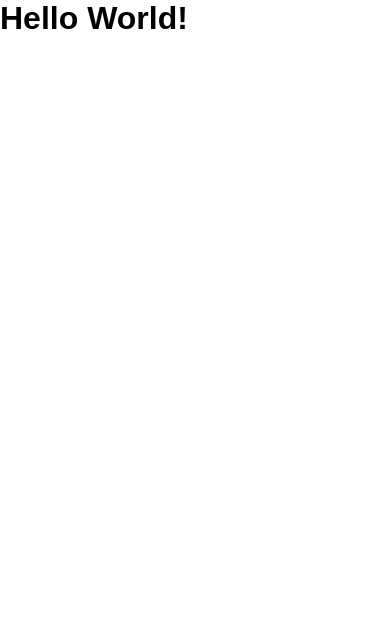
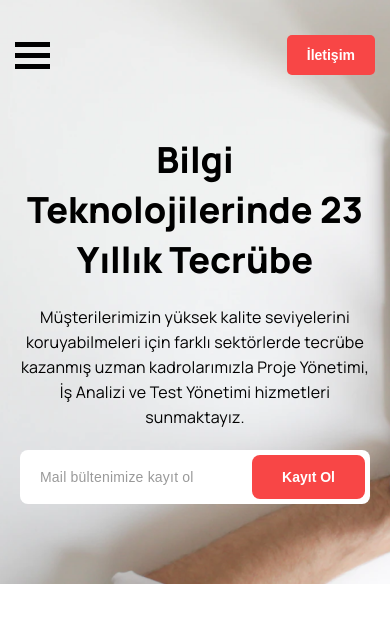
Before and after one commit to juratdev/bilgi-project, a plain HTML site: page index.html in a window 390 px wide. Drawn offline with Linux system fonts and the light colour scheme.

Commit message:
added header and entrance parts to the project

```diff
--- a/index.html
+++ b/index.html
@@ -7,10 +7,45 @@
   <title>Bilgi</title>
   <link rel="icon" href="./images/./icon/icon.svg">
   <link rel="stylesheet" href="./styles/main.css">
+  <script src="./js/main.js" defer></script>
 </head>
 
 <body>
-  <h1>Hello World!</h1>
+  <div class="wrapper">
+    <!-- header start -->
+    <header class="header">
+      <div class="container">
+        <nav class="header-navbar">
+          <ul class="header-navbar__menu">
+            <li><a href="#">Çözüm ve Hizmetler</a></li>
+            <li><a href="#">Ürünler</a></li>
+            <li><a href="#">Teknolojiler</a></li>
+            <li><a href="#">İnsan Kaynakları</a></li>
+            <li><a href="#">Kurumsal</a></li>
+          </ul>
+          <button class="hamburger">
+            <div class="bar"></div>
+          </button>
+          <div class="buttons">
+            <button class="btn">İletişim</button>
+          </div>
+        </nav>
+        <div class="header-title">
+          <h1>Bilgi Teknolojilerinde
+            23 Yıllık Tecrübe</h1>
+          <p>Müşterilerimizin yüksek kalite seviyelerini koruyabilmeleri için farklı sektörlerde tecrübe kazanmış uzman
+            kadrolarımızla Proje Yönetimi, İş Analizi ve Test Yönetimi hizmetleri sunmaktayız.</p>
+          <form action="#">
+            <input type="email" id="email" placeholder="Mail bültenimize kayıt ol" required>
+
+            <button type="submit" class="btn">Kayıt Ol</button>
+          </form>
+        </div>
+      </div>
+    </header>
+
+    <!-- header end -->
+  </div>
 </body>
 
 </html>
--- /dev/null
+++ b/styles/_header.css
@@ -0,0 +1,263 @@
+.header {
+  aspect-ratio: 1440/682;
+  /* height: 100vh; */
+  background-image: url("../images/header/bg-hero.png");
+  background-repeat: no-repeat;
+  background-position: center;
+  background-size: cover;
+}
+
+.header-navbar {
+  display: flex;
+  justify-content: end;
+  align-items: center;
+  gap: 60px;
+  padding-top: 35px;
+}
+
+.header-navbar__menu {
+  display: flex;
+  gap: 40px;
+}
+
+.header-navbar__menu li > a {
+  color: var(--secondary-color);
+  font-size: 14px;
+  font-weight: 700;
+  line-height: 20px;
+  transition: color 0.4s ease;
+}
+.header-navbar__menu li > a:hover {
+  color: var(--primary-color);
+}
+
+.hamburger {
+  position: relative;
+  display: block;
+  width: 35px;
+  cursor: pointer;
+  appearance: none;
+  background: none;
+  outline: none;
+  border: none;
+}
+
+.hamburger .bar,
+.hamburger::after,
+.hamburger::before {
+  content: "";
+  display: block;
+  width: 100%;
+  height: 5px;
+  background-color: var(--secondary-color);
+  margin: 6px 0px;
+  transition: 0.4s;
+}
+
+.header-title {
+  max-width: 665px;
+  margin-top: 100px;
+}
+
+.header-title > h1 {
+  color: var(--secondary-color);
+  font-size: 64px;
+  font-weight: 800;
+  line-height: 82px;
+}
+
+.header-title > p {
+  max-width: 650px;
+  color: var(--secondary-color);
+  font-size: 20px;
+  font-weight: 400;
+  line-height: 36px;
+  letter-spacing: 0.2px;
+  margin: 20px 0 50px;
+}
+
+.header-title form {
+  width: 500px;
+  max-width: 100%;
+  position: relative;
+}
+
+.header-title input {
+  width: 100%;
+  padding: 16px 0 16px 32px;
+  border-radius: 8px;
+  background-color: var(--secondary-light-color);
+  border: none;
+  font-size: 16px;
+  font-weight: 400;
+  line-height: 36px;
+  letter-spacing: 0.2px;
+}
+
+.header-title input::placeholder {
+  color: rgba(0, 0, 0, 0.4);
+}
+
+.header-title button {
+  position: absolute;
+  padding: 12px 35px;
+  right: 5px;
+  top: 10%;
+  height: 80%;
+  border-radius: 8px;
+}
+
+/* Media */
+
+@media only screen and (max-width: 1350px) {
+  .header-title {
+    padding-bottom: 125px;
+  }
+}
+
+@media only screen and (max-width: 1024px) {
+  .container {
+    max-width: 950px;
+  }
+  .header-navbar {
+    gap: 50px;
+  }
+
+  .header-navbar__menu {
+    gap: 20px;
+  }
+  .header-title {
+    padding-bottom: 125px;
+  }
+  .header-title > h1 {
+    max-width: 650px;
+    font-size: 56px;
+    line-height: 73.5px;
+  }
+  .header-title > p {
+    max-width: 570px;
+    font-size: 16px;
+    line-height: 28px;
+    margin: 20px 0;
+  }
+}
+
+@media only screen and (max-width: 768px) {
+  .container {
+    max-width: 720px;
+  }
+  .header-navbar {
+    gap: 40px;
+  }
+
+  .header-navbar__menu {
+    gap: 18px;
+  }
+  .header-title {
+    padding-top: 0px;
+    padding-bottom: 100px;
+  }
+  .header-title > h1 {
+    max-width: 550px;
+    font-size: 46px;
+    line-height: 55px;
+  }
+  .header-title > p {
+    max-width: 470px;
+    font-size: 16px;
+    line-height: 25px;
+    margin: 20px 0;
+  }
+  .header-title form {
+    width: 420px;
+  }
+  .header-title input {
+    padding: 12px 0 12px 25px;
+    font-size: 16px;
+    line-height: 34px;
+  }
+}
+
+@media only screen and (min-width: 690px) {
+  .hamburger {
+    display: none;
+  }
+  .mobile-nav {
+    display: none;
+  }
+}
+
+@media only screen and (max-width: 690px) {
+  .header {
+    background-position: center top;
+  }
+  .header-navbar__menu {
+    display: none;
+  }
+  .header-navbar {
+    justify-content: space-between;
+  }
+  .header-title {
+    margin-top: 60px;
+    padding-bottom: 80px;
+  }
+  .header-title > h1 {
+    max-width: 500px;
+    font-size: 36px;
+    line-height: 50px;
+  }
+  .header-title > p {
+    max-width: 470px;
+    font-size: 16px;
+    line-height: 25px;
+  }
+  .header-title form {
+    width: 370px;
+  }
+  .header-title input {
+    padding: 12px 0 12px 25px;
+    font-size: 16px;
+    line-height: 34px;
+  }
+}
+
+@media only screen and (max-width: 480px) {
+  .header-title {
+    display: flex;
+    justify-content: center;
+    align-items: center;
+    flex-direction: column;
+    text-align: center;
+  }
+
+  .header-title form {
+    margin: 0 auto;
+  }
+}
+
+@media only screen and (max-width: 390px) {
+  .header-title form {
+    margin: 0 auto;
+    width: 350px;
+  }
+  .header-title input {
+    padding: 10px 0 10px 20px;
+    font-size: 14px;
+    line-height: 34px;
+  }
+  .header-title button {
+    padding: 10px 30px;
+    right: 5px;
+    top: 10%;
+    height: 80%;
+    border-radius: 8px;
+  }
+}
+@media only screen and (max-width: 330px) {
+  .header-title input {
+    font-size: 12px;
+  }
+  .header-title button {
+    padding: 8px 15px;
+  }
+}
--- a/styles/_reset.css
+++ b/styles/_reset.css
@@ -1,3 +1,9 @@
+/* google fonts link  */
+
+@import url("https://fonts.googleapis.com/css2?family=Manrope:wght@400;500;600;700;800&display=swap");
+
+/* css reset  */
+
 *,
 *::before,
 *::after {
@@ -15,7 +21,7 @@ svg {
 }
 
 body {
-  font-family: sans-serif;
+  font-family: "Manrope", sans-serif;
 }
 
 ul,
@@ -37,3 +43,19 @@ a {
   padding: 0 15px;
   margin: 0 auto;
 }
+
+.btn {
+  padding: 10px 20px;
+  background-color: var(--primary-color);
+  color: var(--secondary-light-color);
+  font-size: 14px;
+  font-weight: 700;
+  line-height: 20px;
+  border-radius: 5px;
+  border: none;
+  cursor: pointer;
+  transition: all 0.4s ease;
+}
+.btn:hover {
+  background-color: var(--primary-color-hover);
+}
--- a/styles/_variables.css
+++ b/styles/_variables.css
@@ -0,0 +1,9 @@
+/* Variable declarations */
+:root {
+  --primary-color: #f84646;
+  --secondary-color: #000000;
+  --secondary-light-color: #ffffff;
+  --main-text-color: #808080;
+  --footer-bg: #f8464a;
+  --primary-color-hover: #e30505;
+}
--- a/styles/main.css
+++ b/styles/main.css
@@ -1,2 +1,3 @@
 @import url("./_reset.css");
 @import url("./_variables.css");
+@import url("./_header.css");
```
Also changed, not shown: images/section-three/bg-section.jpg (deleted), js/main.js (added).
